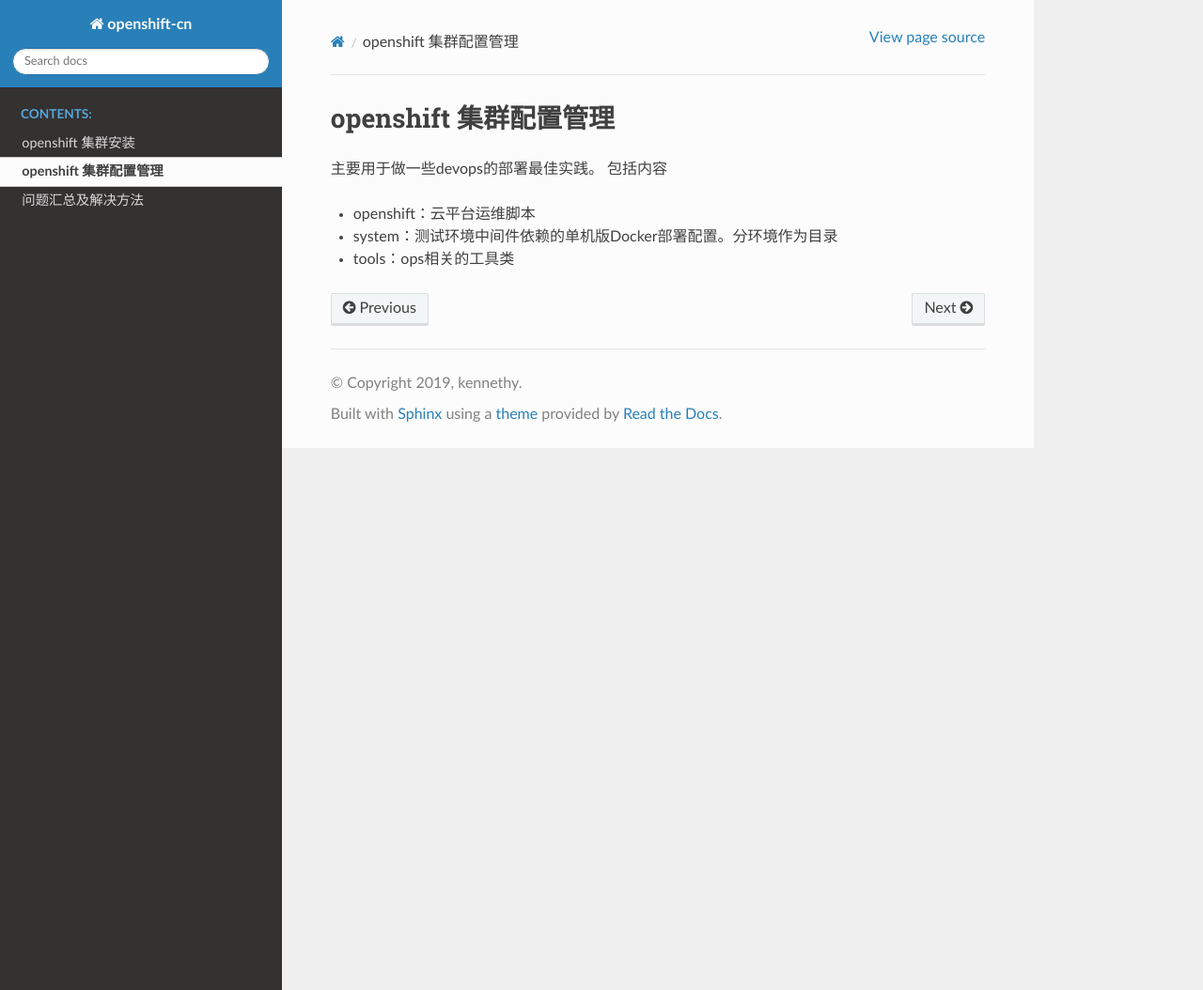
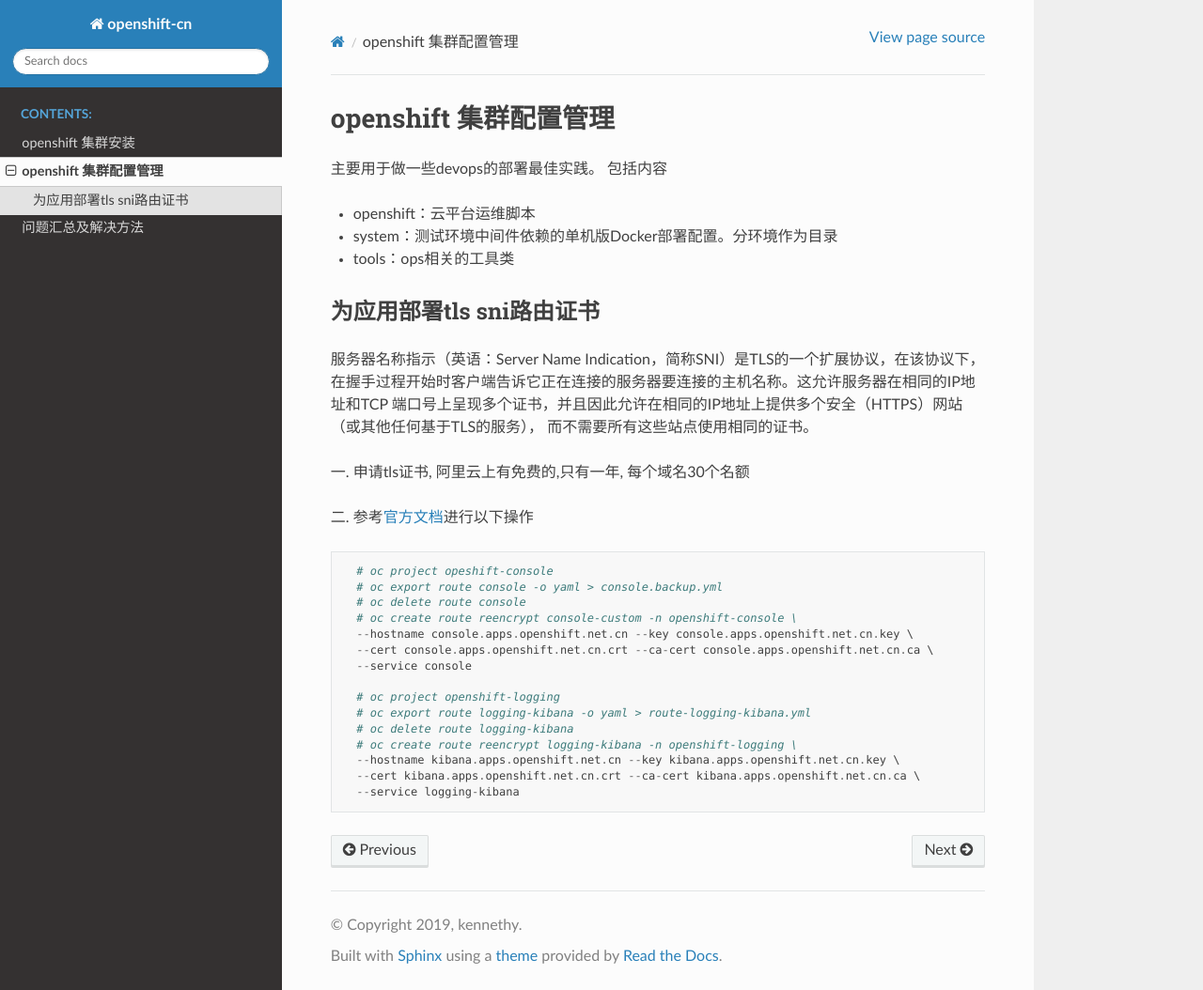
Before and after one commit to yekaifeng/openshift-cn, a Sphinx documentation site: the page built from docs/openshift/configuration.md, in a window 1280 px wide and 1054 px high. Shown: the whole window at 94% size. Built offline with Sphinx 7.4.7 and the Read the Docs theme 2.0.0, drawn with Linux system fonts in a browser that asks for light colours.

Commit message:
add tls sni configuration

```diff
--- a/docs/openshift/configuration.md
+++ b/docs/openshift/configuration.md
@@ -5,3 +5,31 @@
 - openshift：云平台运维脚本
 - system：测试环境中间件依赖的单机版Docker部署配置。分环境作为目录
 - tools：ops相关的工具类
+
+### 为应用部署tls sni路由证书
+  服务器名称指示（英语：Server Name Indication，简称SNI）是TLS的一个扩展协议，在该协议下，
+  在握手过程开始时客户端告诉它正在连接的服务器要连接的主机名称。这允许服务器在相同的IP地址和TCP
+  端口号上呈现多个证书，并且因此允许在相同的IP地址上提供多个安全（HTTPS）网站（或其他任何基于TLS的服务），
+  而不需要所有这些站点使用相同的证书。
+
+一. 申请tls证书, 阿里云上有免费的,只有一年, 每个域名30个名额
+
+二. 参考[官方文档](https://docs.okd.io/3.11/day_two_guide/certificate_management.html#admin-solutions-certificate-management)进行以下操作
+
+~~~
+  # oc project opeshift-console
+  # oc export route console -o yaml > console.backup.yml
+  # oc delete route console
+  # oc create route reencrypt console-custom -n openshift-console \
+  --hostname console.apps.openshift.net.cn --key console.apps.openshift.net.cn.key \
+  --cert console.apps.openshift.net.cn.crt --ca-cert console.apps.openshift.net.cn.ca \
+  --service console
+
+  # oc project openshift-logging
+  # oc export route logging-kibana -o yaml > route-logging-kibana.yml
+  # oc delete route logging-kibana
+  # oc create route reencrypt logging-kibana -n openshift-logging \
+  --hostname kibana.apps.openshift.net.cn --key kibana.apps.openshift.net.cn.key \
+  --cert kibana.apps.openshift.net.cn.crt --ca-cert kibana.apps.openshift.net.cn.ca \
+  --service logging-kibana
+~~~
```
Also changed, not shown: docs/openshift/installation.md (+19 -15 lines), 9 other files.
